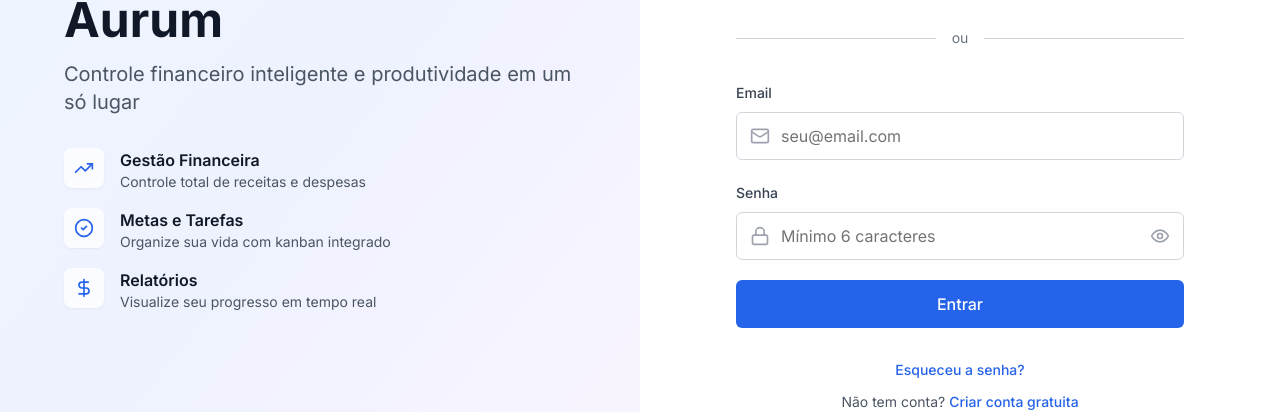
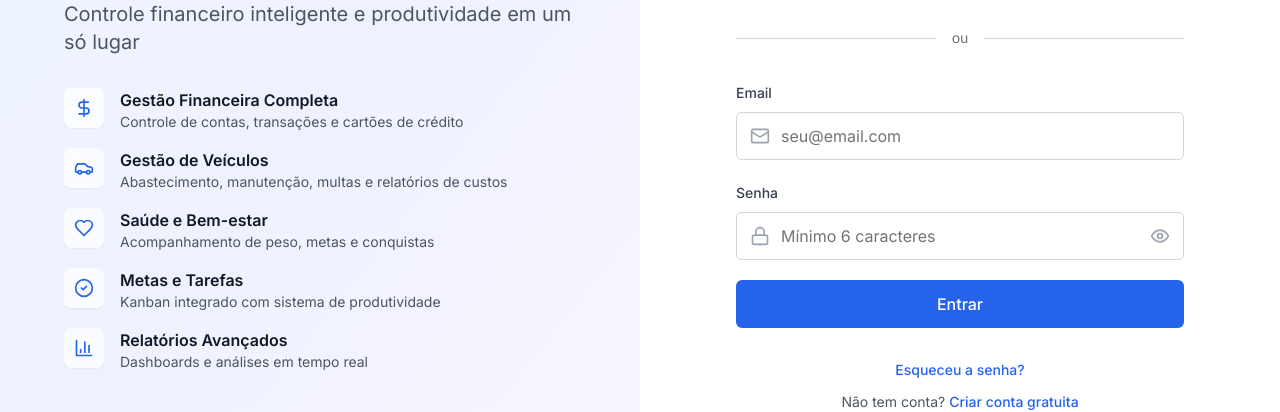
Before and after one commit to jbpaiz/aurum, a Next.js app: page / in a window 1280 px wide. Shown: the part 286-698 px from the top of the page. Built offline with nearby package versions, Linux system fonts and the light colour scheme; no server answers.

Commit message:
feat: update login screen features to reflect all implemented modules

```diff
--- a/src/components/auth/auth-modal.tsx
+++ b/src/components/auth/auth-modal.tsx
@@ -16,7 +16,10 @@ import {
   Loader2,
   X,
   CheckCircle2,
-  TrendingUp
+  TrendingUp,
+  Car,
+  Heart,
+  BarChart3
 } from 'lucide-react'
 
 interface AuthModalProps {
@@ -231,9 +234,11 @@ export function AuthModal({ onClose, showCloseButton = true }: AuthModalProps) {
 
           <div className="space-y-4">
             {[
-              { icon: <TrendingUp className="h-5 w-5" />, title: 'Gestão Financeira', desc: 'Controle total de receitas e despesas' },
-              { icon: <CheckCircle2 className="h-5 w-5" />, title: 'Metas e Tarefas', desc: 'Organize sua vida com kanban integrado' },
-              { icon: <DollarSign className="h-5 w-5" />, title: 'Relatórios', desc: 'Visualize seu progresso em tempo real' }
+              { icon: <DollarSign className="h-5 w-5" />, title: 'Gestão Financeira Completa', desc: 'Controle de contas, transações e cartões de crédito' },
+              { icon: <Car className="h-5 w-5" />, title: 'Gestão de Veículos', desc: 'Abastecimento, manutenção, multas e relatórios de custos' },
+              { icon: <Heart className="h-5 w-5" />, title: 'Saúde e Bem-estar', desc: 'Acompanhamento de peso, metas e conquistas' },
+              { icon: <CheckCircle2 className="h-5 w-5" />, title: 'Metas e Tarefas', desc: 'Kanban integrado com sistema de produtividade' },
+              { icon: <BarChart3 className="h-5 w-5" />, title: 'Relatórios Avançados', desc: 'Dashboards e análises em tempo real' }
             ].map((item, i) => (
               <div key={i} className="flex gap-4 items-start">
                 <div className="flex h-10 w-10 items-center justify-center rounded-lg bg-white/80 text-blue-600 shadow-sm">
```
